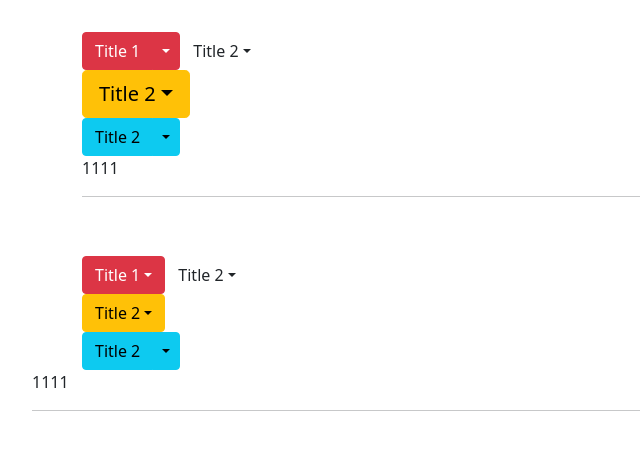
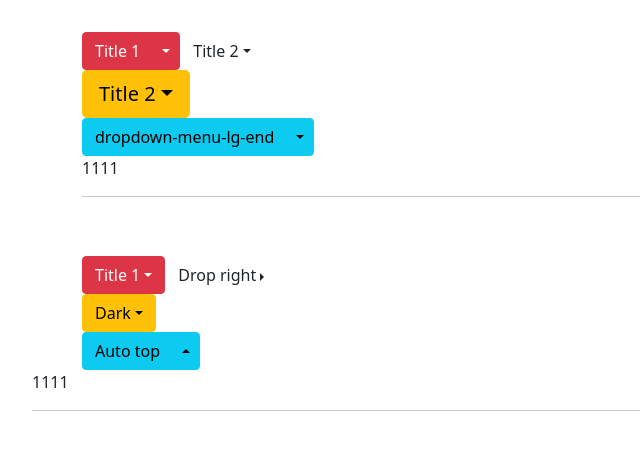
Before and after one commit to InComNetworking/vue-bootstrap-dropdown, a JavaScript app: page / in a window 1280 px wide. Shown: the top 450 px of the page, without its empty margins (0-640 px from the left). Built offline with nearby package versions, Linux system fonts and the light colour scheme.

Commit message:
Basic not production version

```diff
--- a/src/App.vue
+++ b/src/App.vue
@@ -104,7 +104,7 @@
       </div>
     </bootstrap-dropdown>
 
-    <bootstrap-dropdown :title="title2" btn-class="btn-info" btn-split="true">
+    <bootstrap-dropdown title="dropdown-menu-lg-end" btn-class="btn-info" btn-split="true" dropdown-class="dropdown-menu-end dropdown-menu-lg-start">
       <a class="dropdown-item" href="#">Action</a>
       <a class="dropdown-item" href="#">Another action</a>
       <a class="dropdown-item" href="#">Something else here</a>
@@ -120,11 +120,12 @@
           <a class="dropdown-item" href="#" @click="title1 = 'Actions'"
             >Action</a
           >
+          <div class="dropdown-divider"></div>
           <a class="dropdown-item" href="#">Another action</a>
           <a class="dropdown-item" href="#">Something else here</a>
         </div>
       </bootstrap-dropdown>
-      <bootstrap-dropdown :title="title2">
+      <bootstrap-dropdown title="Drop right" placement="right-start" class="dropend">
         <div>
           <a class="dropdown-item" href="#">Action</a>
           <a class="dropdown-item" href="#">Another action</a>
@@ -132,7 +133,7 @@
         </div>
       </bootstrap-dropdown>
     </div>
-    <bootstrap-dropdown :title="title2" btn-class="btn-warning">
+    <bootstrap-dropdown title="Dark" btn-class="btn-warning" dropdown-class="dropdown-menu-dark">
       <div>
         <a class="dropdown-item" href="#">Action</a>
         <a class="dropdown-item" href="#">Another action</a>
@@ -140,7 +141,7 @@
       </div>
     </bootstrap-dropdown>
 
-    <bootstrap-dropdown :title="title2" btn-class="btn-info" btn-split="true">
+    <bootstrap-dropdown title="Auto top" btn-class="btn-info " btn-split="true" placement="top-start" class="dropup">
       <a class="dropdown-item" href="#">Action</a>
       <a class="dropdown-item" href="#">Another action</a>
       <a class="dropdown-item" href="#">Something else here</a>
--- a/src/BootstrapDropdown.vue
+++ b/src/BootstrapDropdown.vue
@@ -38,13 +38,14 @@
         :aria-expanded="isShow"
         @click="switchState"
       >
-        <span class="sr-only">Toggle Dropdown</span>
+        <span class="visually-hidden">Toggle Dropdown</span>
       </button>
     </div>
     <div
       class="dropdown-menu"
       ref="popup"
-      :class="{ show: isShow }"
+      data-bs-popper="static"
+      :class="dropdownClass"
       :aria-labelledby="id"
       @click="switchState"
     >
@@ -125,13 +126,16 @@ export default {
       isShow: false,
     };
   },
-  props: ["title", "position", "btn-class", "btn-split"],
+  props: ["title", "placement", "btn-class", "btn-split", 'dropdown-class'],
   watch: {},
   computed: {
-    buttnoClass: function () {
+    dropdownClass: function () {
       var btnClass = "";
       if (this.isShow) {
         btnClass = btnClass + " show";
+      }
+      if(this.dropdownClass) {
+        btnClass = btnClass + " " + this.dropdownClass;
       }
       return btnClass;
     },
@@ -143,9 +147,12 @@ export default {
       if (Placement.indexOf(this.placement) !== -1) {
         position = this.placement;
       }
-      createPopper(this.$refs["button"], this.$refs["popup"], {
-        placement: position,
-      });
+
+      if(this.isShow) {
+        createPopper(this.$refs["button"], this.$refs["popup"], {
+          placement: position,
+        });
+      }
     },
   },
   beforeUnmount() {
```
